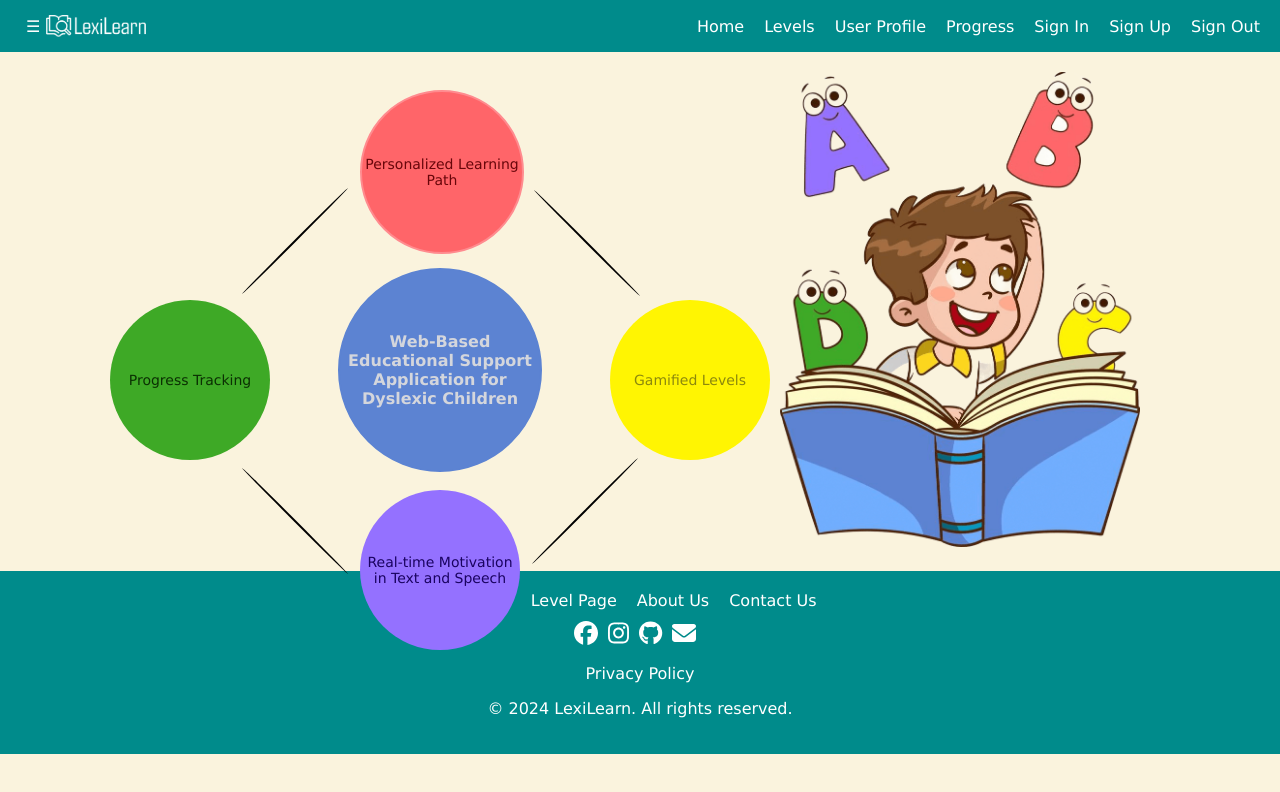
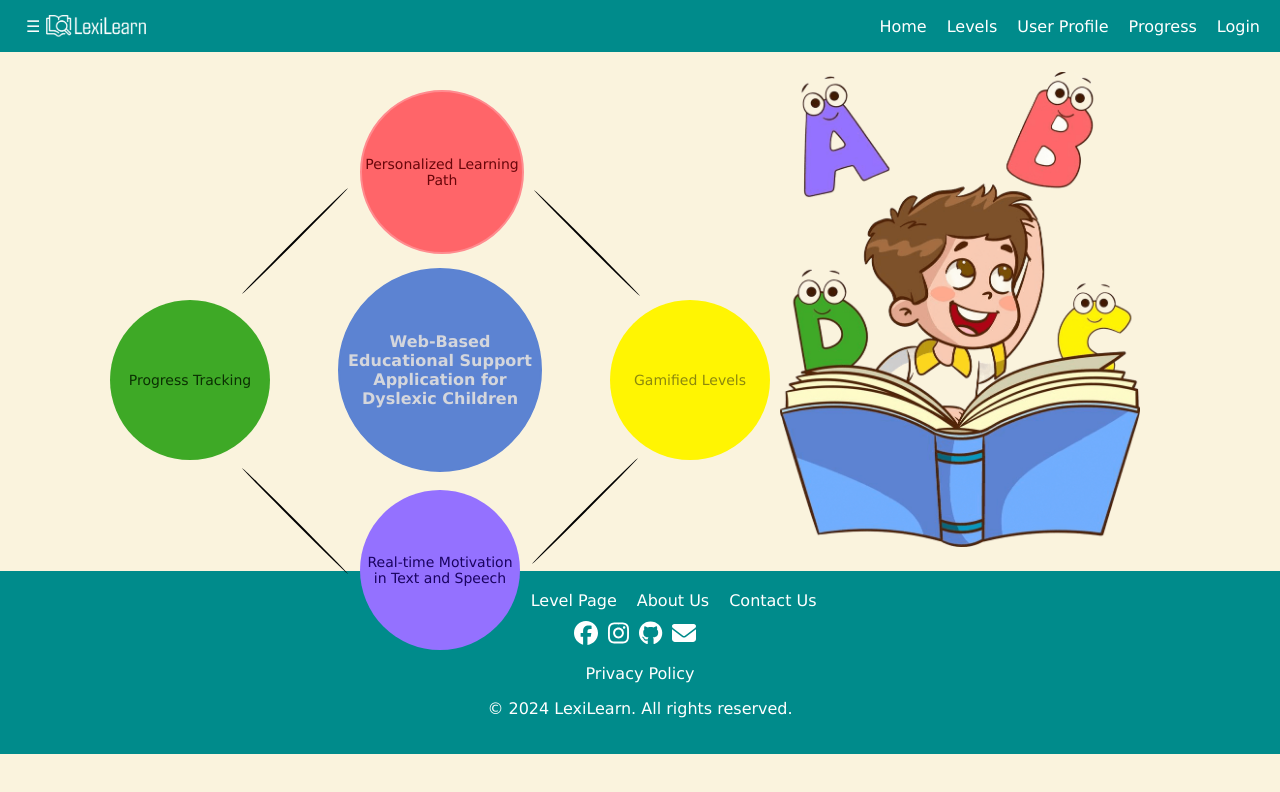
Before and after one commit to Raabi-ya/LexiLearn, a React (Create React App) app in the folder lexilearn/: page / in a window 1280 px wide. Shown: the top 792 px of the page. Built offline with nearby package versions, Linux system fonts and the light colour scheme.

Commit message:
Change Navigation and delete account details delete from the authentication

```diff
--- a/lexilearn/src/Home.css
+++ b/lexilearn/src/Home.css
@@ -41,7 +41,7 @@
 .circlemain:hover {
   background-color: #93a7d0;
   border:#5c83d2;
-  color: white;;
+  color: white;
 }
 
 /* Define a CSS variable for the line color */
@@ -133,7 +133,7 @@
 }
 
 .circle:nth-child(3):hover {
-  background-color: #e9e692;
+  background-color: #d4cf49;
   border: #fff502;
   color: white;
 }
--- a/lexilearn/src/NavBar.js
+++ b/lexilearn/src/NavBar.js
@@ -1,14 +1,16 @@
-import React, { useState, useContext } from "react";
+import React, { useState, useContext, useEffect } from "react";
 import { Link } from "react-router-dom";
 import { useNavigate } from "react-router-dom";
 import { AuthContext } from './context/AuthContext';
-import { auth } from "./firebase";
+import { auth,db } from "./firebase";
+import { doc, getDoc } from "firebase/firestore";
 import "./NavBar.css";
 
 function Navbar() {
   const [openLinks, setOpenLinks] = useState(false);
   const { currentUser, dispatch } = useContext(AuthContext);
   const { navigate } = useNavigate();
+  const [username, setUsername] = useState("");
 
   const toggleNavbar = () => {
     setOpenLinks(!openLinks);
@@ -23,6 +25,28 @@ function Navbar() {
     });
   }
 
+  const getUser = async () => {
+    const user = auth.currentUser;
+    if(user){
+    const docRef = doc(db, "users", user.uid);
+    const docSnap = await getDoc(docRef);
+
+    if (docSnap.exists()) {
+      console.log("Document data:", docSnap.data());
+      const userData = docSnap.data();
+      setUsername(userData.username);
+    } else {
+     // docSnap.data() will be undefined in this case
+     console.log("No such document!");
+    }
+
+  }
+  };
+
+  useEffect(() => {
+    getUser()
+  }, []);
+
   return (
     <div className={`navbar ${openLinks ? "open" : "close"}`}>
       <div className="leftSide">
@@ -36,16 +60,22 @@ function Navbar() {
           <Link to="/UserForm">User Profile</Link>
           <Link to="/AboutUsPage">Progress</Link>
           {/*<Link to="/LoginPage">Sign In</Link>*/}
-          {currentUser ? (
-          <span>Welcome, {currentUser.email}</span>
+          {/*{currentUser ? (
+          <span>Welcome, {username}</span>
+
         ) : (
-          <Link to="/LoginPage">Sign In</Link>
-        )}
+          <Link to="/LoginPage">Login</Link>
+        )}*/}
+
+          {currentUser && <span>Welcome, {username}</span>}
+          {currentUser && <Link to="#" onClick={handleSignOut}>Sign Out</Link>}
+          {!currentUser && <Link to="/LoginPage">Login</Link>}
+
           {/*<Link to="/Signup">Sign Up</Link>*/}
 
           {/* Conditionally render Sign Up link based on the user's login status */}
-          {!currentUser && <Link to="/Signup">Sign Up</Link>}
-          <Link to="#" onClick={handleSignOut}>Sign Out</Link>
+          {/*{!currentUser && <Link to="/Signup">Sign Up</Link>}*/}
+          {/*<Link to="#" onClick={handleSignOut}>Sign Out</Link>*/}
         </div>
       </div>
       <div className="rightSide">
@@ -54,16 +84,21 @@ function Navbar() {
         <Link to="/UserForm">User Profile</Link>
         <Link to="/AboutUsPage">Progress</Link>
         {/*<Link to="/LoginPage">Sign In</Link>*/}
-        {currentUser ? (
-          <span>Welcome, {currentUser.email}</span>
+        {/*{currentUser ? (
+          <span>Welcome, {username}</span>
         ) : (
-          <Link to="/LoginPage">Sign In</Link>
-        )}
+          <Link to="/LoginPage">Login</Link>
+        )}*/}
+
+        {currentUser && <span>Welcome, {username}</span>}
+        {currentUser && <Link to="#" onClick={handleSignOut}>Sign Out</Link>}
+        {!currentUser && <Link to="/LoginPage">Login</Link>}
+
         {/*<Link to="/Signup">Sign Up</Link>*/}
 
         {/* Conditionally render Sign Up link based on the user's login status */}
-        {!currentUser && <Link to="/Signup">Sign Up</Link>}
-        <Link to="#" onClick={handleSignOut}>Sign Out</Link>
+        {/*{!currentUser && <Link to="/Signup">Sign Up</Link>}*/}
+        {/*<Link to="#" onClick={handleSignOut}>Sign Out</Link>*/}
       </div>
     </div>
   );
--- a/lexilearn/src/UserForm.js
+++ b/lexilearn/src/UserForm.js
@@ -5,6 +5,7 @@ import { doc, getDoc, setDoc, serverTimestamp, deleteDoc } from "firebase/firest
 import { db, auth } from "./firebase";
 import { useNavigate } from "react-router-dom";
 import { AuthContext } from './context/AuthContext';
+import { deleteUser } from "firebase/auth";
 
 const UserForm = () => {
   const [fullName, setFullName] = useState("");
@@ -119,6 +120,11 @@ const UserForm = () => {
 
     // Add logic to delete the user's account
     console.log("Account deleted!");
+
+    // Delete user account from Firebase Authentication
+    await deleteUser(user);
+    console.log("User account deleted from Authentication.");
+
 
     // Call handleSignOut after confirming the deletion
     handleSignOut();
```
